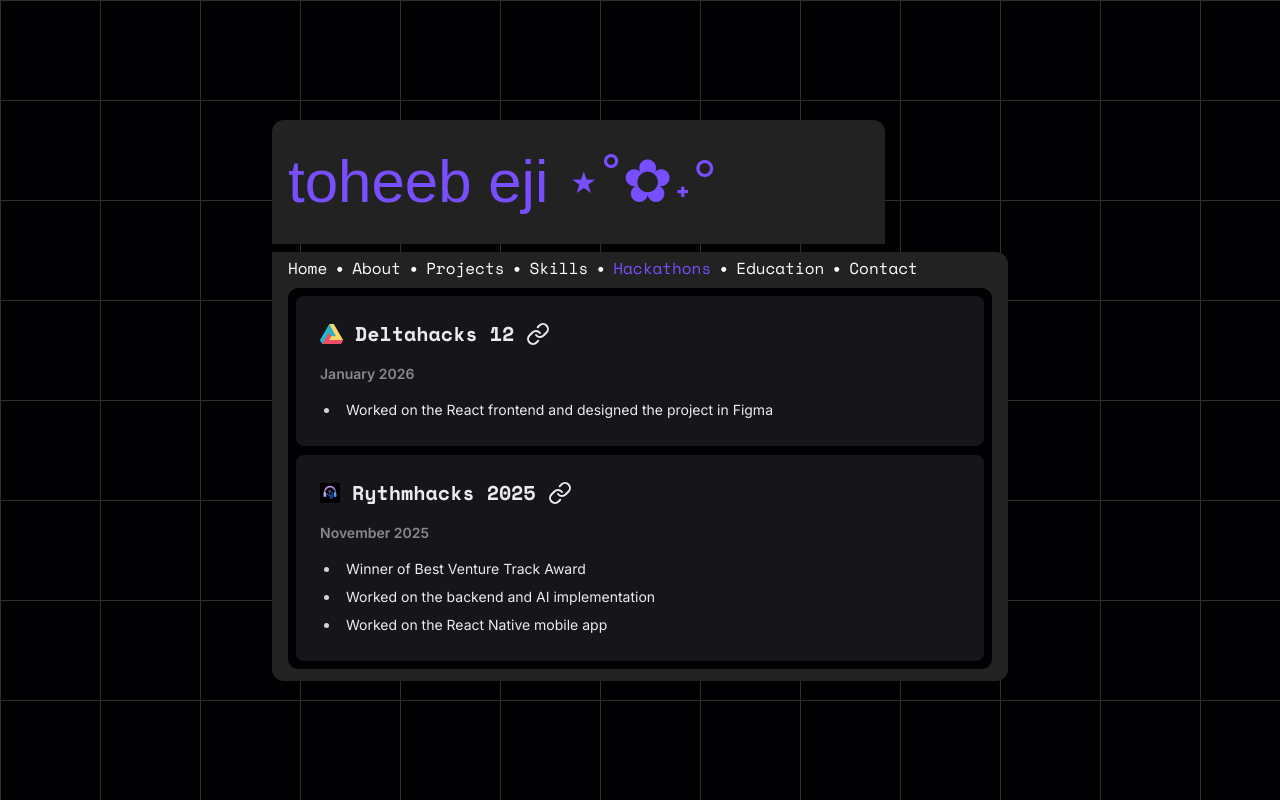
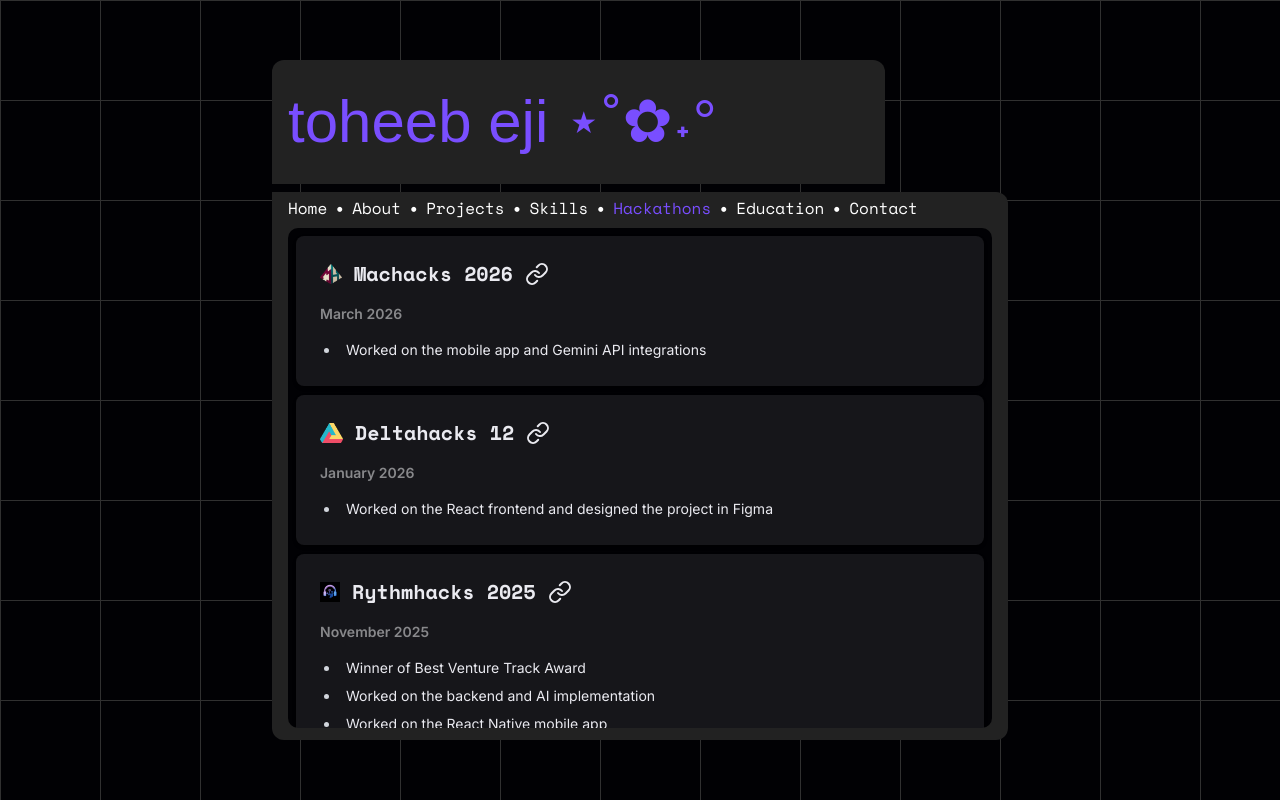
Before and after one commit to twitocode/Portfolio, a SvelteKit app: page /hackathons in a window 1280 px wide. Built offline with nearby package versions, Linux system fonts and the light colour scheme; some icons are missing; a web font is replaced by a local one; what tailwind-hamburgers would draw is missing.

Commit message:
updated hackathons and projects with machacks

```diff
--- a/src/routes/hackathons/+page.svelte
+++ b/src/routes/hackathons/+page.svelte
@@ -3,6 +3,18 @@
 	import type { Hackathon } from '$lib/types';
 
 	const hackathons = $state<Hackathon[]>([
+    {
+      name: "Machacks 2026",
+      location: "Hamilton ON, Canada",
+      imageUrl: "hackathons/machacks-2026.png",
+      date: "March 2026",
+      points: [
+        {
+          content:   "Worked on the mobile app and Gemini API integrations"
+        }
+      ],
+      devpostLink: "https://devpost.com/software/toretto",
+    },
 		{
 			name: 'Deltahacks 12',
 			location: 'Hamilton ON, Canada',
--- a/src/routes/projects/+page.svelte
+++ b/src/routes/projects/+page.svelte
@@ -16,8 +16,34 @@
 	import IconSvelte from '~icons/simple-icons/svelte';
 	import IconTypeScript from '~icons/simple-icons/typescript';
 	import IconUnity from '~icons/simple-icons/unity';
+	import IconNumpy from '~icons/simple-icons/numpy';
+	import IconPytorch from '~icons/simple-icons/pytorch';
 
 	const projects = $state<Array<Project>>([
+    {
+      title: "Toretto",
+      summary: "An AI powered app that helps family members watch over their elderly relatives.",
+      image: "/projects/toretto.webp",
+      status: "completed",
+      stack: [
+        { tag: 'React Native', colour: 'blue', icon: IconReact },
+				{ tag: 'FastAPI', colour: 'emerald', icon: IconFastAPI },
+				{ tag: 'PyTorch', colour: 'orange', icon: IconPytorch },
+				{ tag: 'NumPY', colour: 'teal', icon: IconNumpy },
+      ],
+      links: [
+				{
+					url: 'https://devpost.com/software/toretto',
+					alt: 'Devpost',
+					icon: IconDevpost
+				},
+				{
+					url: 'https://github.com/twitocode/machacks-2026',
+					alt: 'Source Code',
+					icon: IconGithub
+				}
+      ]
+    },
 		{
 			title: 'Waypoint',
 			summary: 'AI-Powered Search and Rescue Prediction System. (Deltahacks 2026).',
@@ -37,7 +63,7 @@
 					icon: IconWeb
 				},
 				{
-					url: 'https://devpost.com/software/stufyflow?ref_content=user-portfolio&ref_feature=in_progress',
+					url: 'https://devpost.com/software/searchable-ai',
 					alt: 'Devpost',
 					icon: IconDevpost
 				},
@@ -86,7 +112,7 @@
 			],
 			links: [
 				{
-					url: 'https://devpost.com/software/stufyflow?ref_content=user-portfolio&ref_feature=in_progress',
+					url: 'https://devpost.com/software/stufyflow',
 					alt: 'Devpost',
 					icon: IconDevpost
 				},
```
Also changed, not shown: static/hackathons/machacks-2026.png (added), static/projects/toretto.webp (added).
